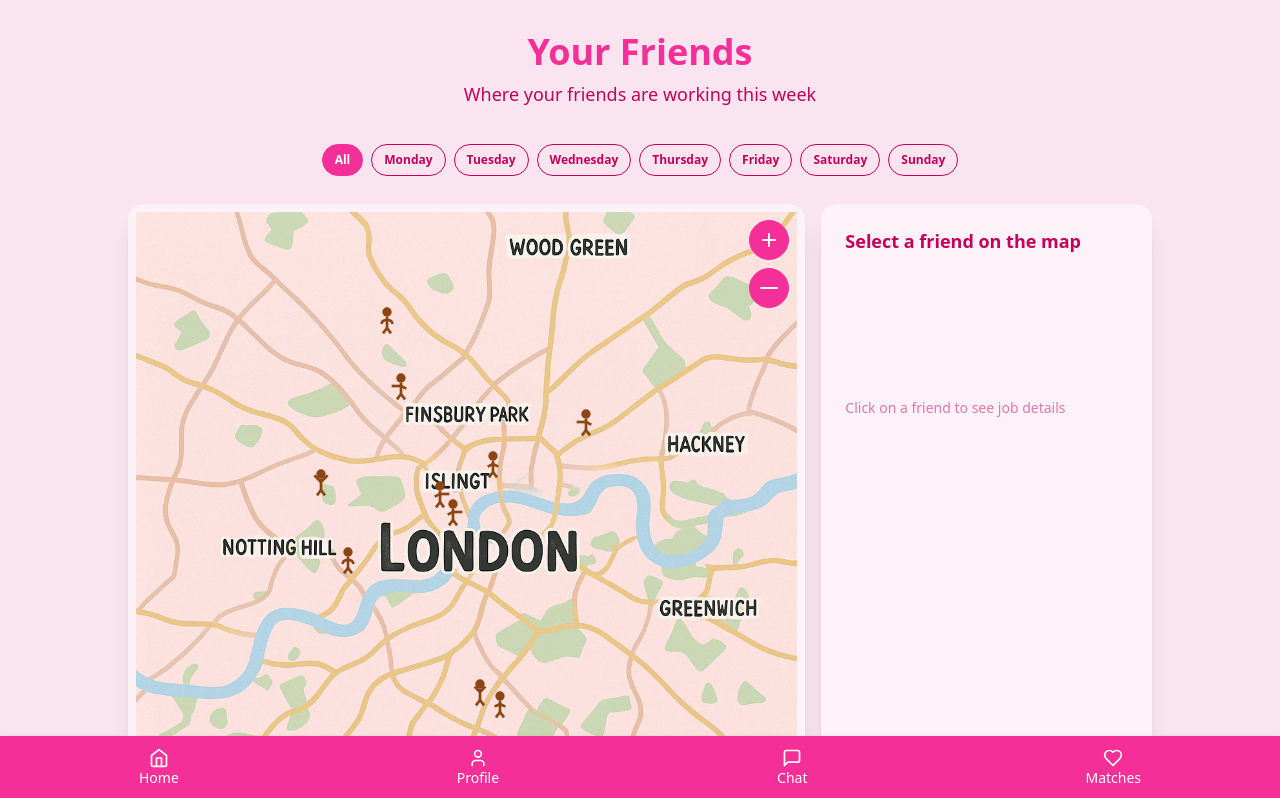
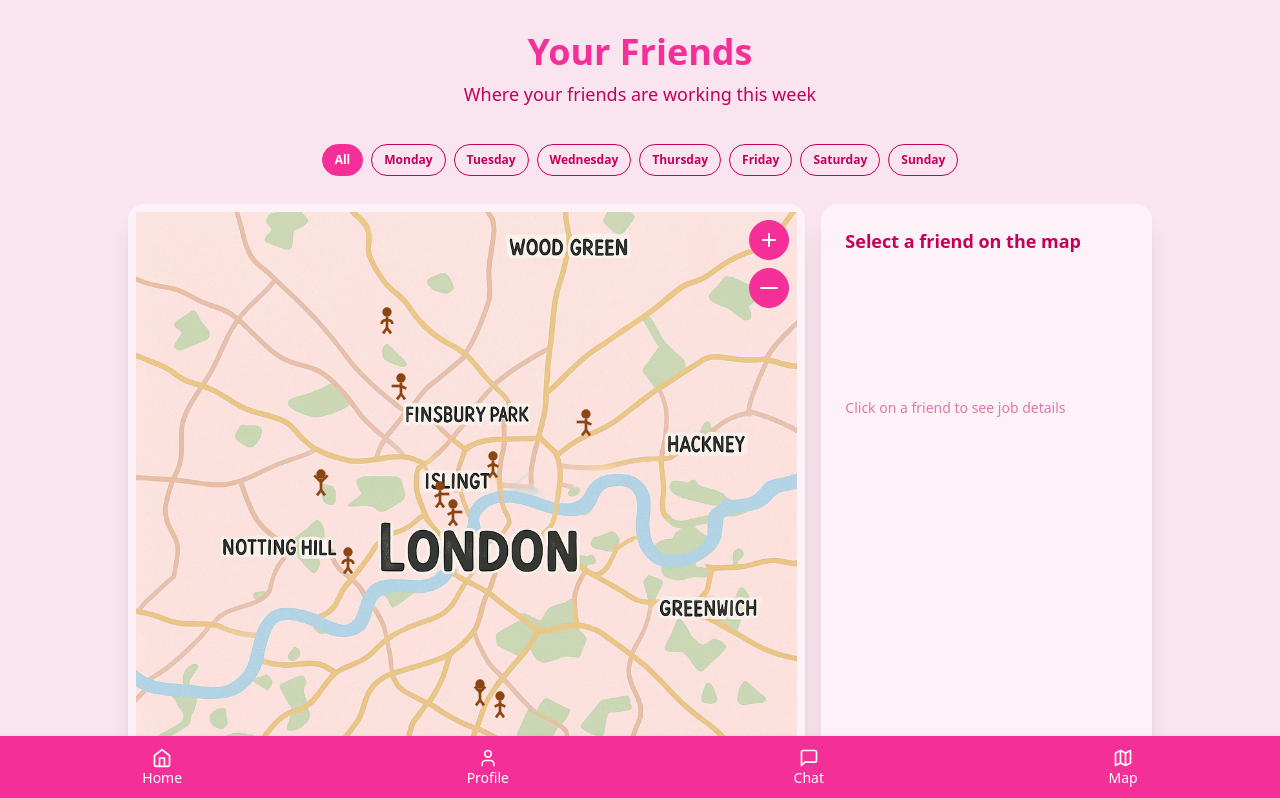
Before and after one commit to brandonstarxel/gigmeet, a React (Vite) app: page /map in a window 1280 px wide. Shown: the top 798 px of the page. Built offline with nearby package versions, Linux system fonts and the light colour scheme.

Commit message:
map added

```diff
--- a/src/components/Toolbar.tsx
+++ b/src/components/Toolbar.tsx
@@ -1,5 +1,5 @@
 import { Link } from 'react-router-dom';
-import { Home, User, MessageSquare, Heart } from 'lucide-react';
+import { Home, User, MessageSquare, Map } from 'lucide-react';
 
 const Toolbar = ({ hasNewNotifications }: { hasNewNotifications: boolean }) => {
   return (
@@ -15,6 +15,8 @@ const Toolbar = ({ hasNewNotifications }: { hasNewNotifications: boolean }) => {
             <User className="w-5 h-5" />
             <span className="text-sm">Profile</span>
           </Link>
+
+
 
           {/* Chat with badge */}
           <Link
@@ -49,9 +51,9 @@ const Toolbar = ({ hasNewNotifications }: { hasNewNotifications: boolean }) => {
             )}
           </Link>
 
-          <Link to="/match" className="flex flex-col items-center hover:text-gray-300">
-            <Heart className="w-5 h-5" />
-            <span className="text-sm">Matches</span>
+          <Link to="/map" className="flex flex-col items-center hover:text-gray-300">
+            <Map className="w-5 h-5" />
+            <span className="text-sm">Map</span>
           </Link>
         </div>
       </div>
```
